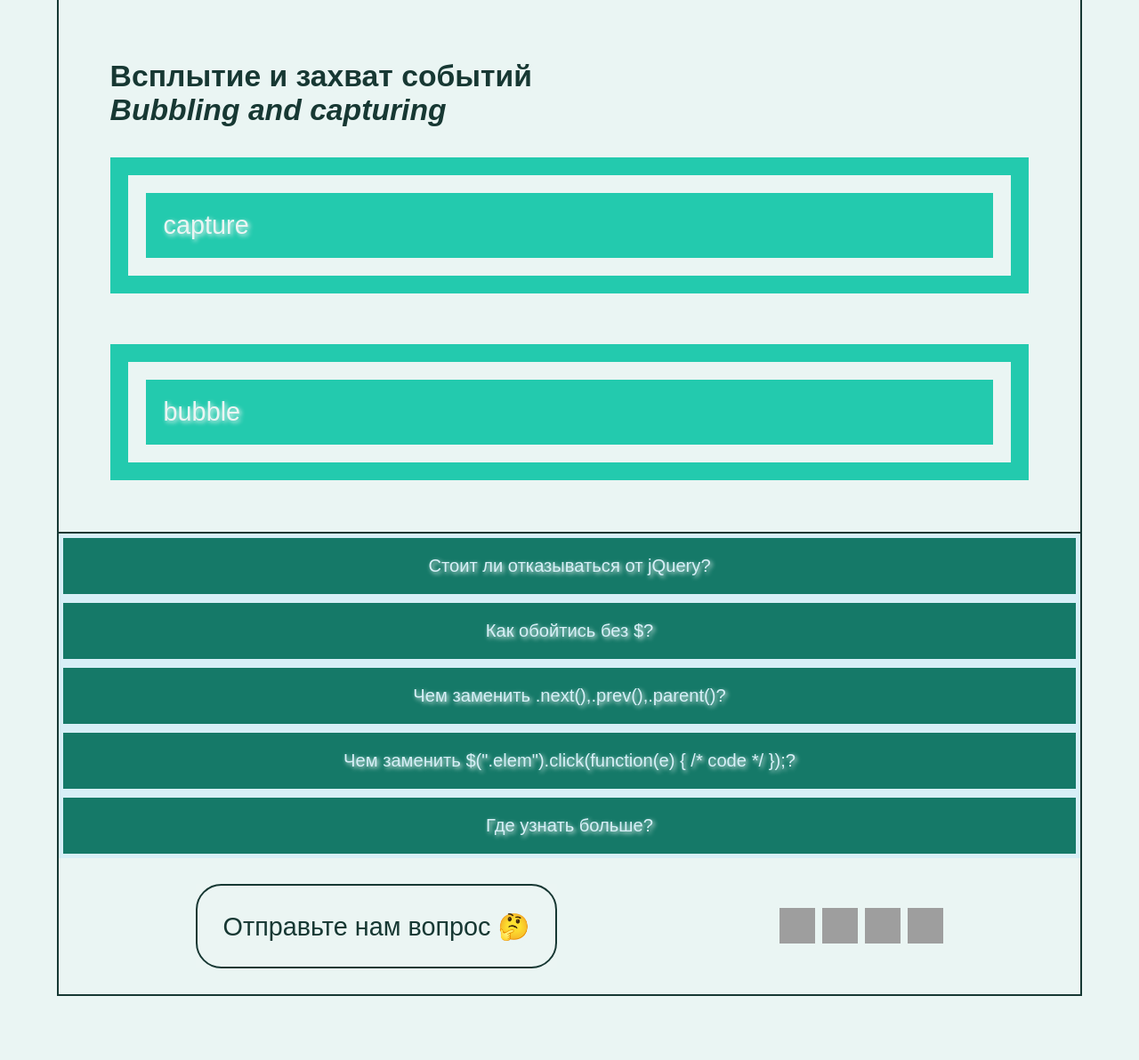
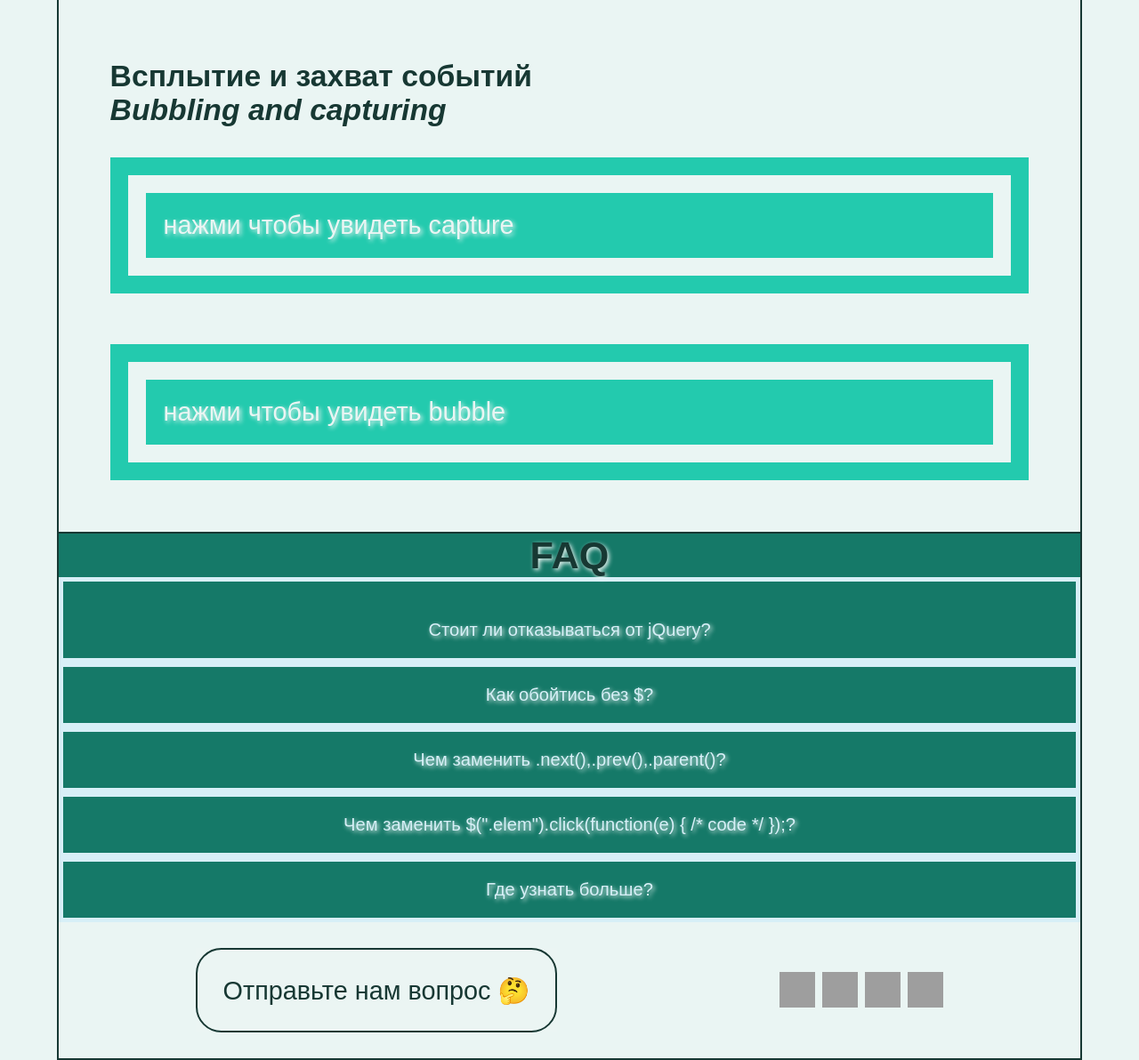
Before and after one commit to SofyaPim/js-tricks, a PHP site: page / in a window 1280 px wide. Shown: the part 792-1984 px from the top of the page at 89% size. Before the commit the page ends 1912 px from the top, so only its background shows below. Run offline with PHP 8.4, Linux system fonts and the light colour scheme; style sheets or scripts are compiled from the project's sources; grey boxes are pictures that could not be loaded.

Commit message:
change  readme

```diff
--- a/css/faq.css
+++ b/css/faq.css
@@ -1,5 +1,10 @@
 .faq-wrapper {
   background-color: #157968;
+}
+
+.faq-wrapper h2 {
+  text-align: center;
+  margin: 0;
 }
 
 .faq-quest {
--- a/css/faq.scss
+++ b/css/faq.scss
@@ -7,7 +7,12 @@ $backgroundColorInactive: rgb(161, 95, 122);
 $backgroundColor: rgb(194, 17, 91);
 
 .faq-wrapper{
-    background-color: $color;
+	background-color: $color;
+	h2{
+		text-align: center;
+		margin: 0;
+
+	}
 }
 .faq-quest {
 		margin: 0;
--- a/index.html
+++ b/index.html
@@ -70,7 +70,7 @@
                     <div class="capture__wrap__div">
                         <div class="capture__wrap__div__ul">
                             <div class="capture__wrap__div__li">
-                                capture
+                               нажми чтобы увидеть capture
                             </div>
                         </div>
                     </div>
@@ -79,7 +79,7 @@
                     <div class="bubble__wrap__div">
                         <div class="bubble__wrap__div__ul">
                             <div class="bubble__wrap__div__li">
-                                bubble
+                                нажми чтобы увидеть bubble
                             </div>
                         </div>
                     </div>
@@ -87,7 +87,8 @@
             </div>
         </div>
         <div id="faq" class="faq-wrapper">
-            <h2 class="faq-quest">Стоит ли отказываться от jQuery?</h2>
+            <h2>FAQ</h2>
+            <h2 class="faq-quest"> <br>Стоит ли отказываться от jQuery?</h2>
             <div class="faq-answer displayNone">
                 <p>нативный JS не сложно освоить, тем более что весит он меньше и выполняет те же операции намного
                     быстрее</p>
```
Also changed, not shown: README.md, 1 other file.
